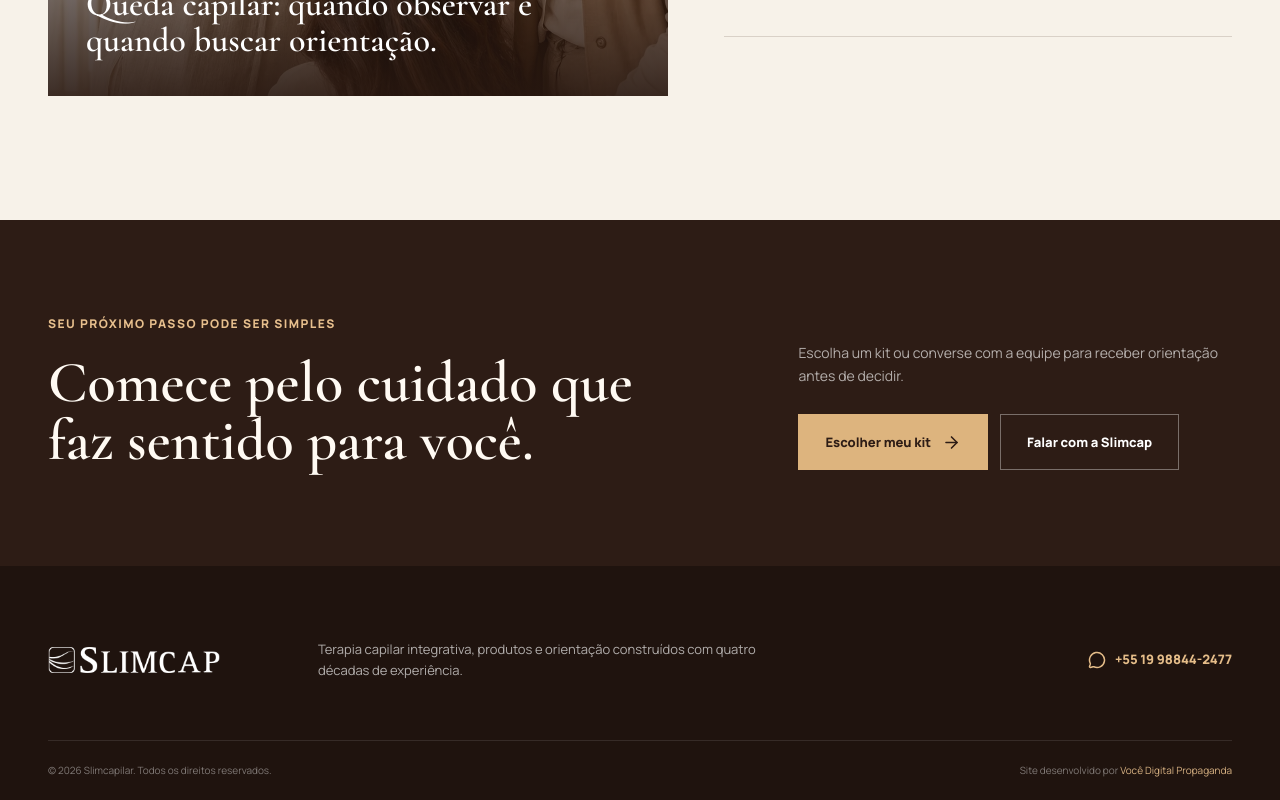
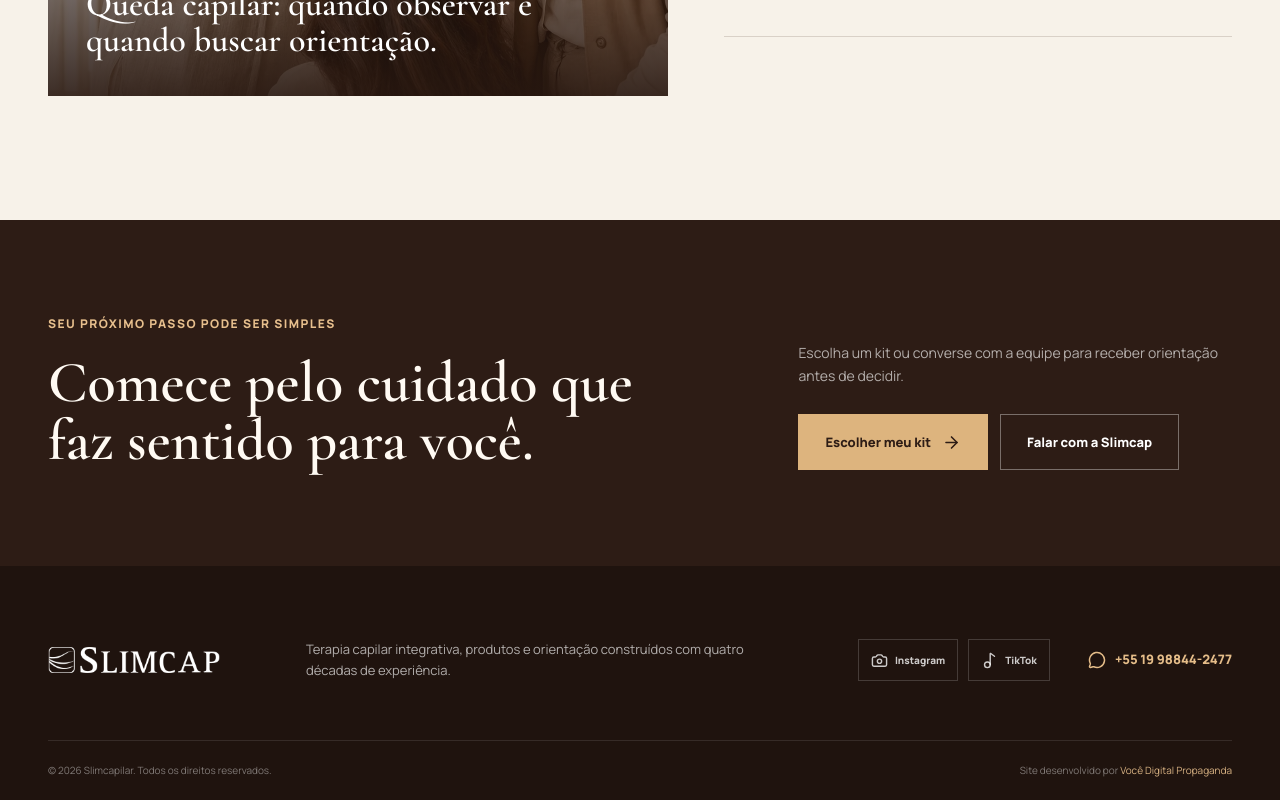
Before and after one commit to AGENCIAVCD/slimcap, a Next.js app: page / in a window 1280 px wide. Shown: the part 7545-8345 px from the top of the page. Built offline with nearby package versions, Linux system fonts and the light colour scheme.

Commit message:
add Slimcap social links

```diff
--- a/app/globals.css
+++ b/app/globals.css
@@ -732,10 +732,14 @@ img { display: block; }
 .conversion-buttons { display: flex; gap: 12px; }
 
 .site-footer { padding-top: 66px; background: #1f130e; color: rgba(255,255,255,.65); }
-.footer-main { display: grid; grid-template-columns: 220px 1fr auto; align-items: center; gap: 50px; padding-bottom: 52px; }
+.footer-main { display: grid; grid-template-columns: 220px minmax(260px,1fr) auto auto; align-items: center; gap: 38px; padding-bottom: 52px; }
 .footer-main > img { width: 172px; height: auto; filter: brightness(0) invert(1); }
 .footer-main p { max-width: 470px; margin: 0; font-size: 13px; line-height: 1.65; }
 .footer-contact { display: inline-flex; align-items: center; gap: 9px; min-height: 44px; color: #e5bd89; font-size: 13px; font-weight: 800; }
+.footer-social { display: flex; align-items: center; gap: 10px; }
+.footer-social a { display: inline-flex; align-items: center; gap: 7px; min-height: 42px; padding: 0 12px; border: 1px solid rgba(255,255,255,.17); color: rgba(255,255,255,.78); font-size: 10px; font-weight: 800; transition: border-color 180ms ease, color 180ms ease, background 180ms ease; }
+.footer-social a:hover,
+.footer-social a:focus-visible { border-color: #e5bd89; background: rgba(229,189,137,.08); color: #f2d2aa; }
 .footer-bottom { display: flex; justify-content: space-between; gap: 30px; padding-block: 22px; border-top: 1px solid rgba(255,255,255,.1); color: rgba(255,255,255,.43); font-size: 10px; }
 .footer-bottom a { color: #d8b283; }
 
@@ -968,10 +972,15 @@ img { display: block; }
 .reseller-final-content h2 { max-width: 700px; color: #fffaf4; }
 .reseller-final-content > p:not(.eyebrow) { max-width: 520px; margin: 24px 0 30px; color: rgba(255,255,255,.68); font-size: 14px; line-height: 1.7; }
 .reseller-footer { padding-block: 38px; background: #1e120e; color: rgba(255,255,255,.55); }
-.reseller-footer-inner { display: grid; grid-template-columns: 180px 1fr auto; align-items: center; gap: 45px; }
+.reseller-footer-inner { display: grid; grid-template-columns: 180px minmax(220px,1fr) auto auto; align-items: center; gap: 32px; }
 .reseller-footer img { width: 155px; height: auto; filter: brightness(0) invert(1); }
 .reseller-footer p { margin: 0; font-size: 11px; }
 .reseller-footer a { display: inline-flex; align-items: center; gap: 7px; color: #e1b77f; font-size: 11px; font-weight: 800; }
+.reseller-footer-social { display: flex; align-items: center; gap: 12px; }
+.reseller-footer-social a { color: rgba(255,255,255,.62); }
+.reseller-footer-social a:hover,
+.reseller-footer-social a:focus-visible { color: #e1b77f; }
+.reseller-footer-social svg { width: 17px; }
 
 @keyframes riseIn { from { opacity: 0; transform: translateY(22px); } to { opacity: 1; transform: translateY(0); } }
 @keyframes softPulse { 0% { opacity: .5; transform: scale(1); } 75%, 100% { opacity: 0; transform: scale(1.18); } }
@@ -1117,6 +1126,8 @@ img { display: block; }
   .reveal.reseller-tier-card.is-visible:hover { transform: translate3d(0,-3px,0) scale(1); }
   .reseller-tier-cta { max-width: 620px; grid-template-columns: 52px 1fr; }
   .reseller-tier-cta > a { grid-column: 1/-1; justify-content: space-between; padding: 15px 0 0; border-top: 1px solid rgba(255,255,255,.12); border-left: 0; }
+  .reseller-footer-inner { grid-template-columns: 1fr 1fr; }
+  .reseller-footer-inner > img { grid-column: 1/-1; }
 }
 
 @media (max-width: 640px) {
--- a/app/page.tsx
+++ b/app/page.tsx
@@ -5,12 +5,14 @@ import {
   BadgeCheck,
   BookOpen,
   Boxes,
+  Camera,
   CalendarCheck,
   Check,
   ChevronDown,
   HeartHandshake,
   MessageCircle,
   Microscope,
+  Music2,
   PackageCheck,
   ScanSearch,
   Sparkles,
@@ -415,6 +417,14 @@ export default function Home() {
         <div className="shell footer-main">
           <Image src="/brand/logo-slimcapilar.webp" alt="Slimcapilar" width={255} height={83} />
           <p>Terapia capilar integrativa, produtos e orientação construídos com quatro décadas de experiência.</p>
+          <div className="footer-social" aria-label="Redes sociais da Slimcap">
+            <a href="https://www.instagram.com/slimcap.clinicacapilar/" target="_blank" rel="noopener noreferrer" aria-label="Seguir Slimcap no Instagram">
+              <Camera size={17} aria-hidden="true" /><span>Instagram</span>
+            </a>
+            <a href="https://www.tiktok.com/@slimcap.capilar" target="_blank" rel="noopener noreferrer" aria-label="Seguir Slimcap no TikTok">
+              <Music2 size={17} aria-hidden="true" /><span>TikTok</span>
+            </a>
+          </div>
           <WhatsAppLink className="footer-contact" intent="rodape"><MessageCircle size={18} aria-hidden="true" /> +55 19 98844-2477</WhatsAppLink>
         </div>
         <div className="shell footer-bottom">
--- a/app/revenda/page.tsx
+++ b/app/revenda/page.tsx
@@ -7,6 +7,7 @@ import {
   BadgeCheck,
   Boxes,
   Building2,
+  Camera,
   ChartNoAxesCombined,
   Check,
   ChevronDown,
@@ -14,6 +15,7 @@ import {
   Gem,
   Headphones,
   MessageCircle,
+  Music2,
   PackageCheck,
   RefreshCw,
   ShieldCheck,
@@ -378,6 +380,10 @@ export default function ResellerPage() {
         <div className="shell reseller-footer-inner">
           <Image src="/brand/logo-slimcapilar.webp" alt="Slimcap" width={255} height={83} />
           <p>Produtos para vender hoje, suporte para repor melhor e margem para crescer.</p>
+          <div className="reseller-footer-social" aria-label="Redes sociais da Slimcap">
+            <a href="https://www.instagram.com/slimcap.clinicacapilar/" target="_blank" rel="noopener noreferrer" aria-label="Seguir Slimcap no Instagram"><Camera aria-hidden="true" /><span>Instagram</span></a>
+            <a href="https://www.tiktok.com/@slimcap.capilar" target="_blank" rel="noopener noreferrer" aria-label="Seguir Slimcap no TikTok"><Music2 aria-hidden="true" /><span>TikTok</span></a>
+          </div>
           <Link href="/">Voltar ao site Slimcap <ArrowRight size={15} aria-hidden="true" /></Link>
         </div>
       </footer>
```
